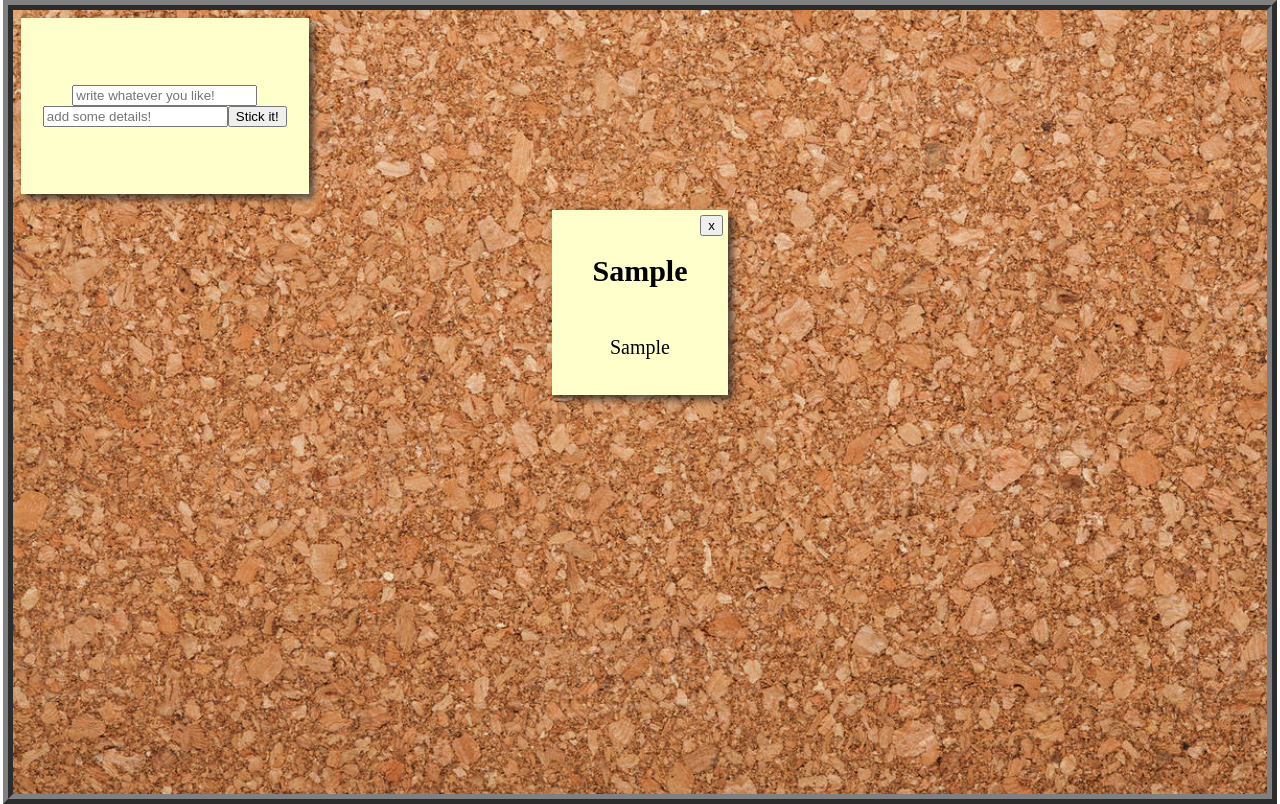
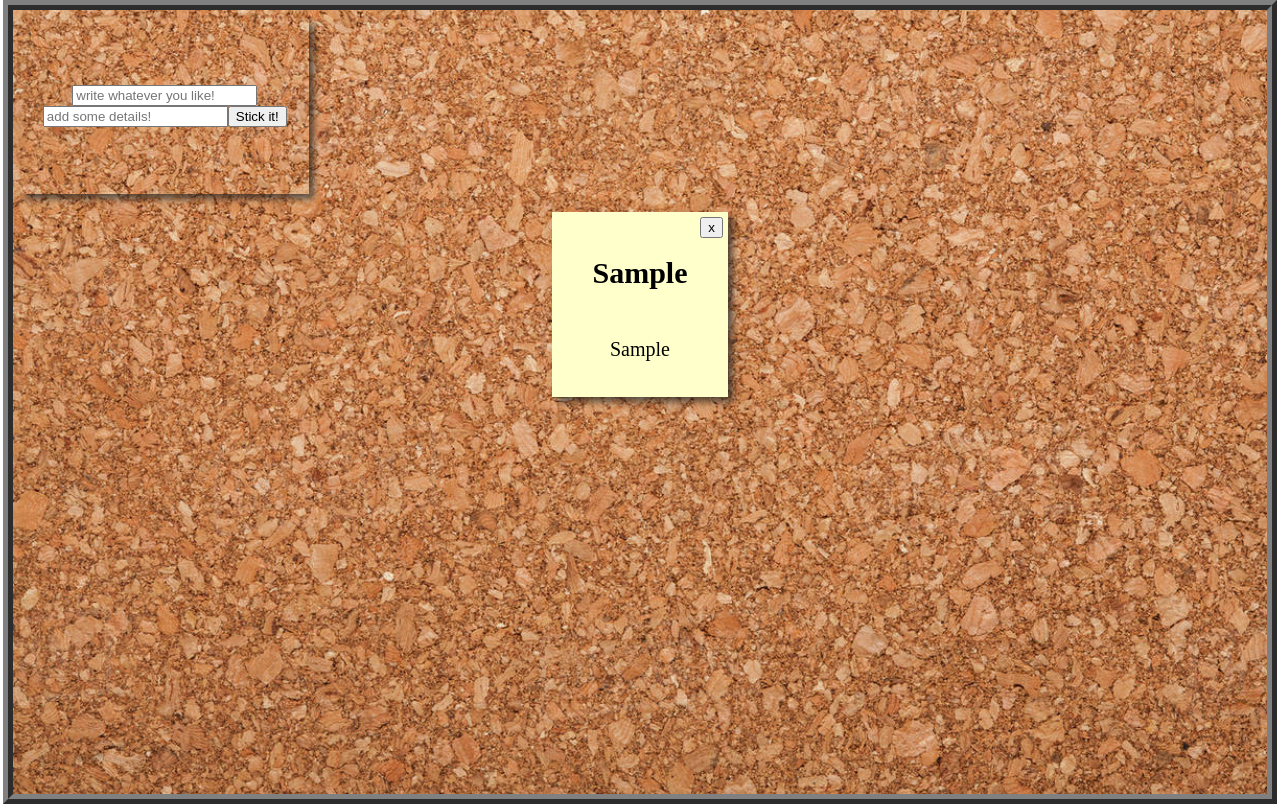
Before and after one commit to Tanaraq/NoteBoard, a React (Create React App) app: page / in a window 1280 px wide. Both pictures are taken after typing "Sample", "Sample" into the empty fields and a click on the input "Stick it!". Built offline with nearby package versions, Linux system fonts and the light colour scheme.

Commit message:
add random angle, top and color to the stickies

```diff
--- a/src/Sticky.js
+++ b/src/Sticky.js
@@ -2,8 +2,28 @@ import React from "react";
 import { Note, Title, Text, Bin } from "./styles";
 
 export const Sticky =({data, removeSticky}) =>{
+
+    const randomTop= () => {
+        return (Math.floor(Math.random() * 21) -10)+"px" ; //need a random number between -5 and +5, with px attached
+    }
+    console.log(randomTop()); //works!
+
+    const randomAngle= () => {
+        return (Math.floor(Math.random() * 9) -4)+"deg" ; //need a random number between -4 and +4, with deg attached
+    }
+
+    const randomColor = () =>{
+        const colorArray = [ '#ffc', '#ffc', '#cfc', '#fcf', '#cff']; // 4colors, but I want more yellow, so #ffc is in the array twice
+        let random=(Math.floor(Math.random()*5));
+        return colorArray[random];
+    }
+
     return (
-        <Note>
+        <Note
+            angle={randomAngle()}
+            top={randomTop()}
+            color={randomColor()}
+        >
             <Title>{data.title}</Title>
             <Text>{data.text}</Text>
             <Bin onClick={() => removeSticky(data.id)}
--- a/src/styles.js
+++ b/src/styles.js
@@ -1,9 +1,5 @@
 import styled from "@emotion/styled";
 import Cork from './cork_background.jpg';
-
-const randomTop= Math.floor(Math.random() * 11) -5 ; //need a random number between -5 and +5
-const randomAngle= Math.floor(Math.random() * 9) -4 ; //need a random number between -4 and +4
-//const colorArray = [ #ffc, #ffc, #cfc, #fcf, #cff]; // 4colors, but i want more yellow, so #ffc is in the array twice
 
 export const Board = styled.div`
     width: 98vw;
@@ -34,13 +30,14 @@ export const Note = styled.div`
     min-height: 9em;
     max-width: 20vw;
     max-height: 70vh;
-    top: ${randomTop};
-    background-color: #ffc;
+    position: relative;
+    top: ${(props) => props.top};
+    background-color: ${(props) => props.color};
     margin: 0.5em;
     padding: 1em;
     font-family: 'Caveat', cursive;
     box-shadow: 5px 5px 7px rgba(33, 33, 33, .7);
-    transform: rotate(${randomAngle}deg);
+    transform: rotate(${(props) => props.angle});
 `;
 
 export const Title = styled.h2`
```
